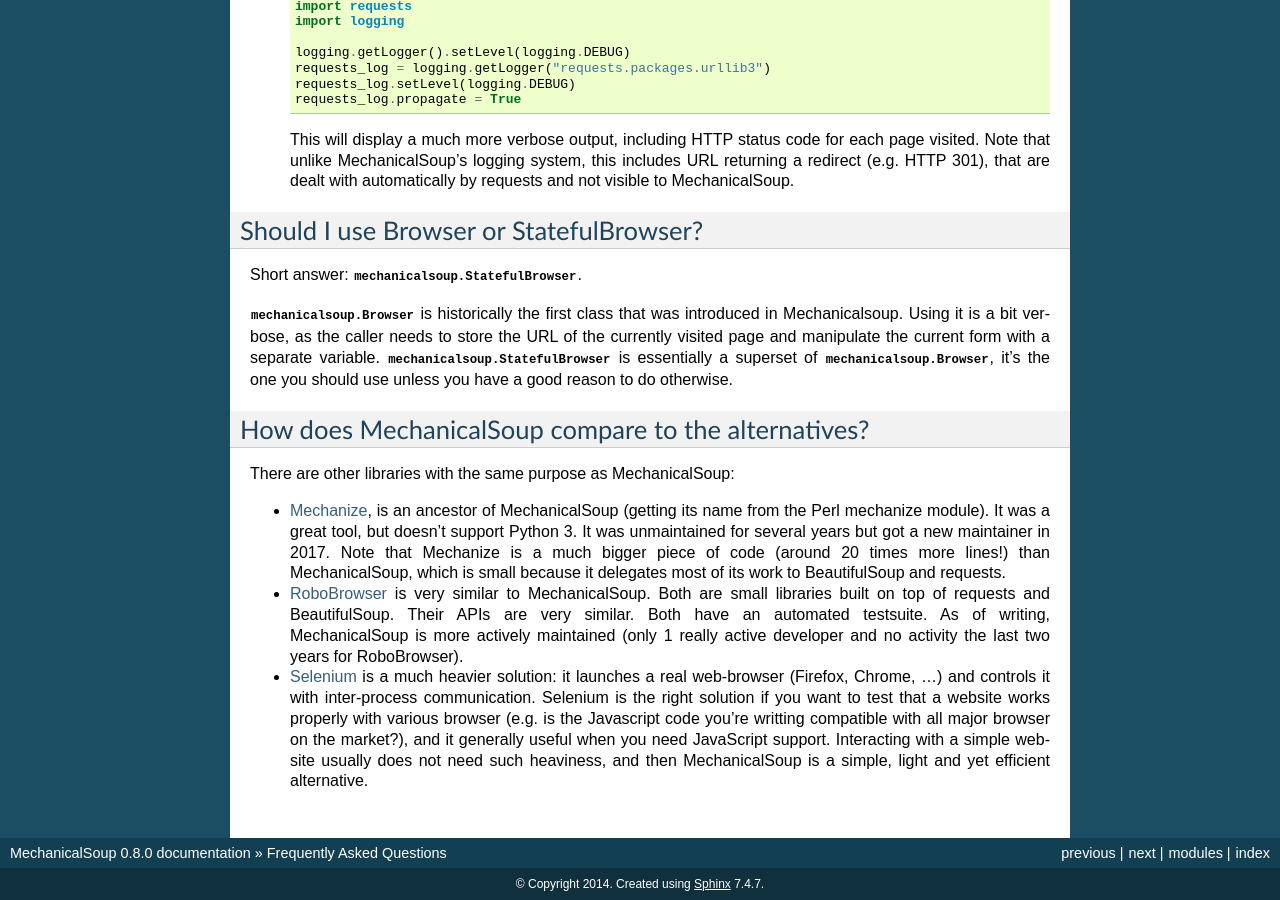
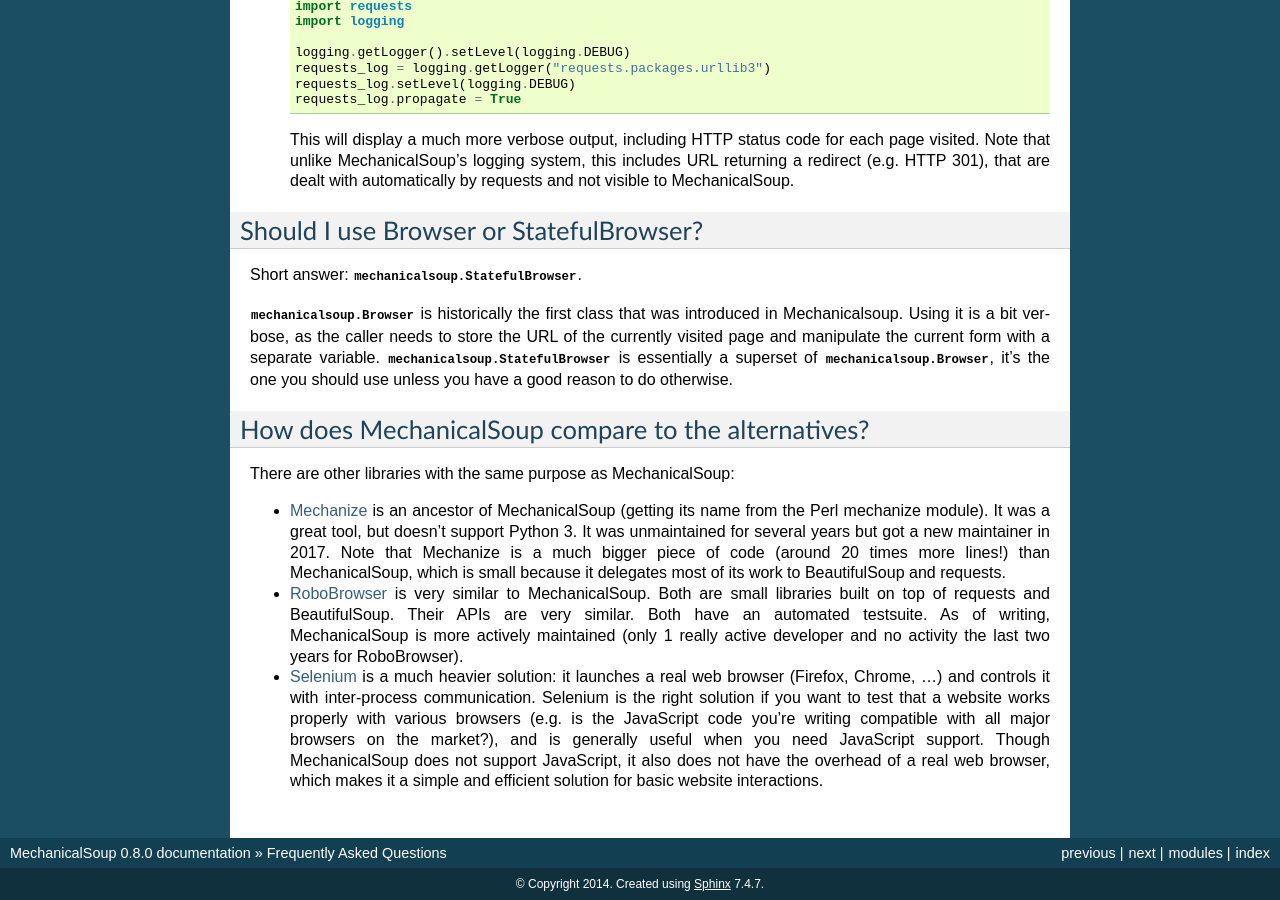
Before and after one commit to MechanicalSoup/MechanicalSoup, a Sphinx documentation site: the page built from docs/faq.rst, in a window 1280 px wide and 900 px high, scrolled down 1298 px. Built offline with Sphinx 7.4.7, drawn with Linux system fonts in a browser that asks for light colours.

Commit message:
faq.rst: minor changes to Selenium FAQ
* Fix a few typos
* Rework last sentence about Selenium vs. MechanicalSoup
  to reiterate that MechanicalSoup doesn't support JavaScript
  (in case they haven't read the "When to use.." FAQ).

```diff
--- a/docs/faq.rst
+++ b/docs/faq.rst
@@ -113,7 +113,7 @@
 
 There are other libraries with the same purpose as MechanicalSoup:
 
-* `Mechanize <http://wwwsearch.sourceforge.net/mechanize/>`__, is an
+* `Mechanize <http://wwwsearch.sourceforge.net/mechanize/>`__ is an
   ancestor of MechanicalSoup (getting its name from the Perl mechanize
   module). It was a great tool, but doesn't support Python 3. It was
   unmaintained for several years but got a new maintainer in 2017.
@@ -129,12 +129,12 @@
   two years for RoboBrowser).
 
 * `Selenium <http://selenium-python.readthedocs.io/>`__ is a much
-  heavier solution: it launches a real web-browser (Firefox,
+  heavier solution: it launches a real web browser (Firefox,
   Chrome, ...) and controls it with inter-process communication.
   Selenium is the right solution if you want to test that a website
-  works properly with various browser (e.g. is the Javascript code
-  you're writting compatible with all major browser on the market?),
-  and it generally useful when you need JavaScript support.
-  Interacting with a simple website usually does not need such
-  heaviness, and then MechanicalSoup is a simple, light and yet
-  efficient alternative.
+  works properly with various browsers (e.g. is the JavaScript code
+  you're writing compatible with all major browsers on the market?),
+  and is generally useful when you need JavaScript support.
+  Though MechanicalSoup does not support JavaScript, it also does not
+  have the overhead of a real web browser, which makes it a simple and
+  efficient solution for basic website interactions.
```
